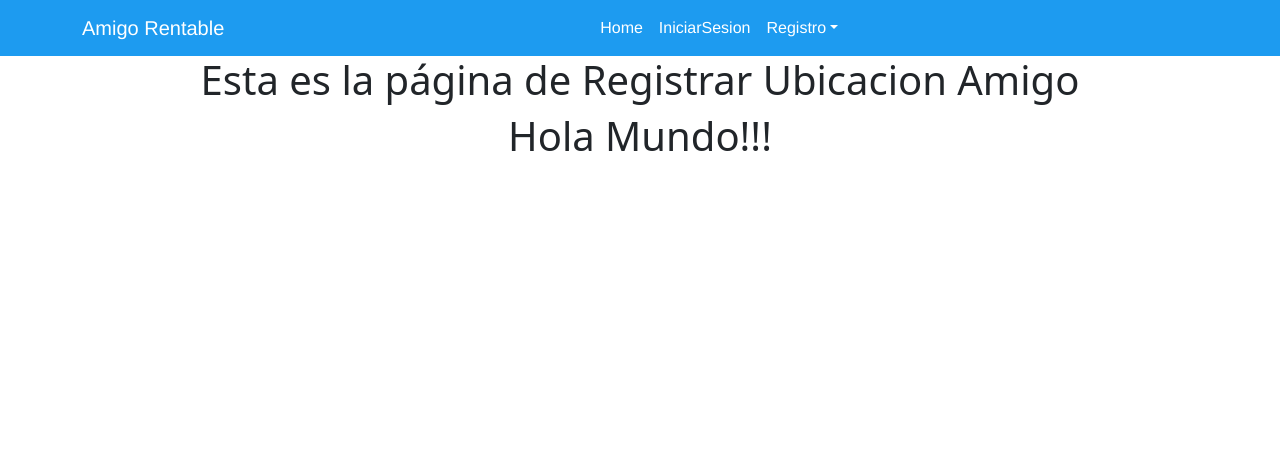
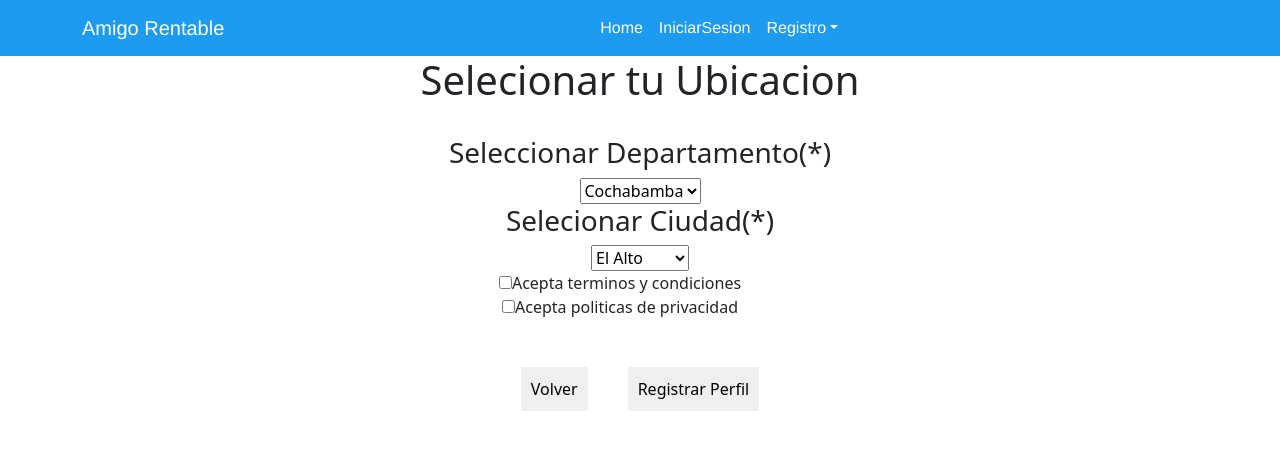
Before and after one commit to Emanuelpc/AppRentarAmigos, a React (Create React App) app in the folder cliente/: page /RegistrarUbicacionAmigo in a window 1280 px wide. Shown: the top 450 px of the page. Built offline with nearby package versions, Linux system fonts and the light colour scheme.

Commit message:
agregue botones a HU seleccionar ubicacion

```diff
--- a/cliente/src/RegistrarHorarioAmigo.jsx
+++ b/cliente/src/RegistrarHorarioAmigo.jsx
@@ -39,40 +39,41 @@ function RegistrarHorarioAmigo() {
             </form>
           </div>
           <h1>Seleccionar turno </h1>
-          <select name="tarifa" id="tarifa">
-              <option value="ganar10">Mañana</option>
-              <option value="ganar20">Tarde</option>
-              <option value="ganar30">Noche</option>
+          <select name="tarifa" id="tarifa" >
+               <option value="valorDefecto">Valor por defecto</option>
+              <option value="Tmañana">Mañana</option>
+              <option value="Ttarde">Tarde</option>
+              <option value="Tnoche">Noche</option>
           </select>
           <select name="tarifa" id="tarifa">
-              <option value="ganar10">Mañana</option>
-              <option value="ganar20">Tarde</option>
-              <option value="ganar30">Noche</option>
+              <option value="Tmañana">Mañana</option>
+              <option value="Ttarde">Tarde</option>
+              <option value="Tnoche">Noche</option>
           </select>
           <select name="tarifa" id="tarifa">
-              <option value="ganar10">Mañana</option>
-              <option value="ganar20">Tarde</option>
-              <option value="ganar30">Noche</option>
+              <option value="Tmañana">Mañana</option>
+              <option value="Ttarde">Tarde</option>
+              <option value="Tnoche">Noche</option>
           </select>
           <select name="tarifa" id="tarifa">
-              <option value="ganar10">Mañana</option>
-              <option value="ganar20">Tarde</option>
-              <option value="ganar30">Noche</option>
+              <option value="Tmañana">Mañana</option>
+              <option value="Ttarde">Tarde</option>
+              <option value="Tnoche">Noche</option>
           </select>
           <select name="tarifa" id="tarifa">
-              <option value="ganar10">Mañana</option>
-              <option value="ganar20">Tarde</option>
-              <option value="ganar30">Noche</option>
+              <option value="Tmañana">Mañana</option>
+              <option value="Ttarde">Tarde</option>
+              <option value="Tnoche">Noche</option>
           </select>
           <select name="tarifa" id="tarifa">
-              <option value="ganar10">Mañana</option>
-              <option value="ganar20">Tarde</option>
-              <option value="ganar30">Noche</option>
+              <option value="Tmañana">Mañana</option>
+              <option value="Ttarde">Tarde</option>
+              <option value="Tnoche">Noche</option>
           </select>
           <select name="tarifa" id="tarifa">
-              <option value="ganar10">Mañana</option>
-              <option value="ganar20">Tarde</option>
-              <option value="ganar30">Noche</option>
+              <option value="Tmañana">Mañana</option>
+              <option value="Ttarde">Tarde</option>
+              <option value="Tnoche">Noche</option>
           </select>
           <h1>Previzualizacion del horario</h1>
           <br></br>
--- a/cliente/src/RegistrarUbicacionAmigo.jsx
+++ b/cliente/src/RegistrarUbicacionAmigo.jsx
@@ -1,10 +1,57 @@
+import ComboBox from "./Componentes/ComboBox";
 import Navbar from "./Componentes/Navbar";
 function RegistrarUbicacionAmigo() {
   return (
     <div>
-        <Navbar/>
-      <h1>Esta es la página de Registrar Ubicacion Amigo</h1>
-      <h1>Hola Mundo!!!</h1>
+      <Navbar />
+      <h1>Selecionar tu Ubicacion</h1>
+      <br />
+      <h3>Seleccionar Departamento(*)</h3>
+      <select name="Departamentos" id="departamentos">
+        <option value="Cochabamba">Cochabamba</option>
+        <option value="La Paz">La Paz</option>
+        <option value="Santa cruz">Santa Cruz</option>
+        <option value="Oruro">Oruro</option>
+        <option value="Potosi">Potosi</option>
+        <option value="Chuquisaca">Chuquisaca</option>
+        <option value="Tarija">Tarija</option>
+        <option value="Beni">Beni</option>
+        <option value="Pando">Pando</option>
+      </select>
+      <h3>Selecionar Ciudad(*)</h3>
+      <select name="Ciudades" id="Ciudades">
+        <option value="El Alto">El Alto</option>
+        <option value="viacha">Viacha</option>
+        <option value="Achacachi">Achacachi</option>
+        <option value="muchos">Otros</option>
+        <br />
+        <h3>Terminos y condiciones</h3>
+        <br />
+        <div className="Checkbox">
+          <form >
+          <input type="checkbox" id="AceptaTerminos" name="AceptaTerminos" value="AceptaTerminos"/>
+            <label for="AceptaTerminos">Acepta terminos y condiciones</label>
+            <input type="checkbox" id="AceptaPoliticas" name="AceptaPoliticas" value="AceptaPoliticas"/>
+            <label for="AceptaPoliticas">Acepta politicas de privacidad</label>
+          </form>
+          <button class = "btn-1">Volver</button>
+              <button class = "btn-2">Registrar Perfil</button>
+        </div>
+      </select>
+      <div className="Checkbox">
+          <form >
+          <input type="checkbox" id="AceptaTerminos" name="AceptaTerminos" value="AceptaTerminos"/>
+            <label for="AceptaTerminos">Acepta terminos y condiciones</label>
+            <br />
+            <input type="checkbox" id="AceptaPoliticas" name="AceptaPoliticas" value="AceptaPoliticas"/>
+            <label for="AceptaPoliticas">Acepta politicas de privacidad</label>
+          </form>
+        <br />
+        <br />
+
+          <button class = "btn-1">Volver</button>
+              <button class = "btn-2">Registrar Perfil</button>
+        </div>
     </div>
   );
 }
```
Lines whose indentation alone changed are shown as unchanged.
